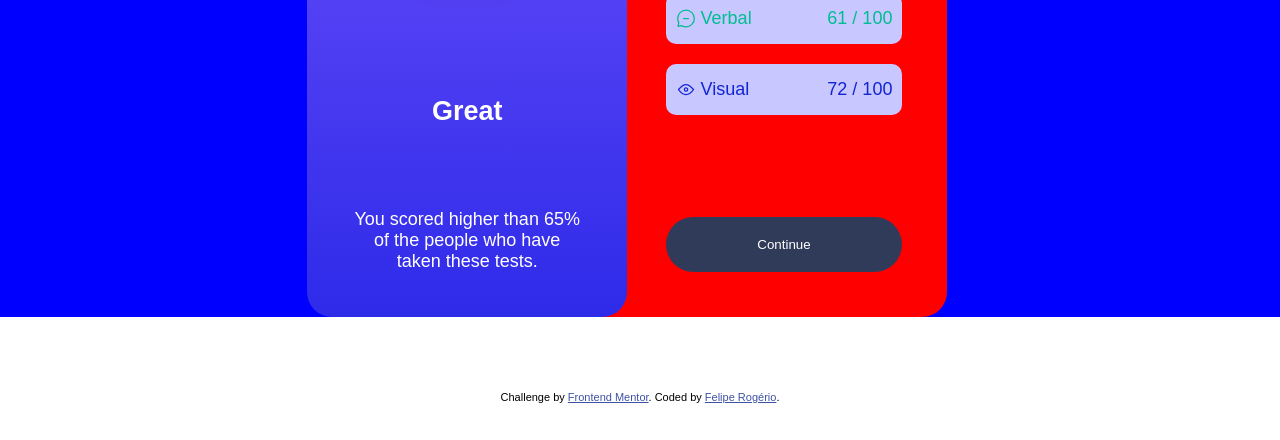
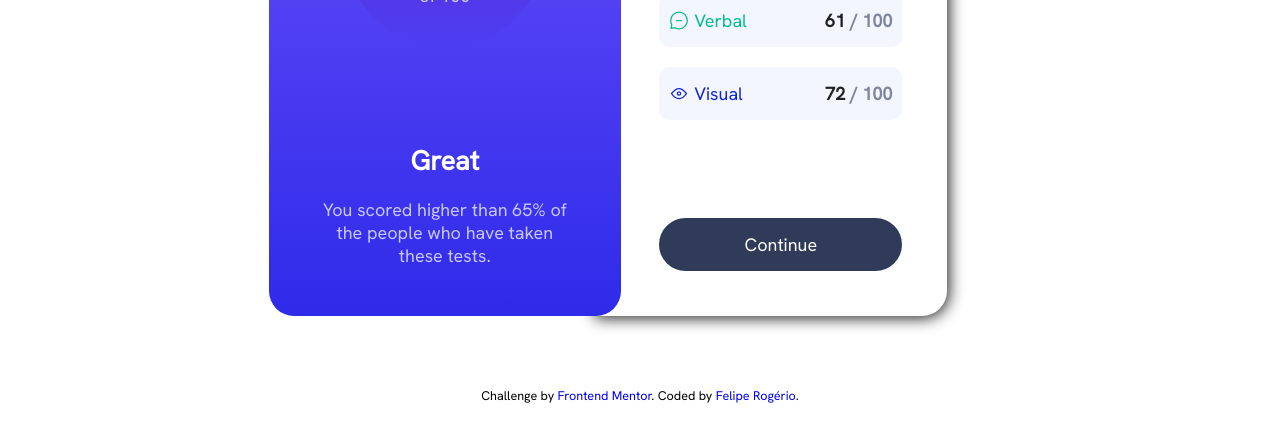
Before and after one commit to feliperogerio1/results-summary-component, a plain HTML site: page index.html in a window 1280 px wide. Shown: the part 360-800 px from the top of the page. Drawn offline with Linux system fonts and the light colour scheme; a web font is replaced by a local one.

Commit message:
Finalizando o design desktop

```diff
--- a/assets/css/styles.css
+++ b/assets/css/styles.css
@@ -1,7 +1,4 @@
-@font-face {
-    font-family: Hanken Grotesk;
-    src: url(https://fonts.google.com/specimen/Hanken+Grotesk);
-}
+@import url('https://fonts.googleapis.com/css2?family=Hanken+Grotesk&display=swap');
 
 html {
     font-size: 18px;
@@ -30,7 +27,6 @@ body {
     width: 100vw;
     height: 80vh;
     position: relative;
-    background-color: blue;
     display: flex;
     justify-content: center;
     align-items: center;
@@ -42,22 +38,22 @@ body {
     justify-content: space-between;
     position: absolute;
     z-index: 1;
-    left: 24%;
-    width: 25%;
+    left: 21%;
+    width: 27.5%;
     height: 100%;
     border-radius: 25px;
-    padding: 3.5%;
+    padding: 3.8%;
     background-image: linear-gradient(to bottom, hsl(252, 100%, 67%), hsl(241, 81%, 54%));
     text-align: center;
 }
 
 .left-card p {
-    color: white;
+    color: hsl(241, 100%, 89%);
 }
 
 .left-card h1 {
     font-size: 1.2rem;
-    color: white;
+    color: hsl(241, 100%, 89%);
     margin: 0;
 }
 
@@ -77,6 +73,7 @@ body {
 #number_result {
     font-size: 4rem;
     margin: 0;
+    color: white;
     font-weight: 700;
 }
 
@@ -84,7 +81,8 @@ body {
     font-size: 1.5rem;
     color: white;
     font-weight: 700;
-    margin: 0;
+    margin: 0 0 20px;
+    display: block;
 }
 
 #last-left {
@@ -92,17 +90,18 @@ body {
 }
 
 .right-card {
-    width: 30%;
+    width: 27.5%;
     height: 100%;
     position: absolute;
     right: 26%;
     display: flex;
     flex-direction: column;
     justify-content: space-between;
-    padding: 3.5% 3.5% 3.5% 8%;
+    padding: 3.5% 3.5% 3.5% 5%;
     border-top-right-radius: 25px;
     border-bottom-right-radius: 25px;
-    background-color: red;
+    background-color: hsl(0, 0% 100%);
+    box-shadow: 1px 1px 15px 1px #212121;
 }
 
 .right-card h1 {
@@ -120,7 +119,7 @@ body {
     padding: 15px 10px;
     margin: 20px 0 0;
     border-radius: 10px;
-    background-color: hsl(241, 100%, 89%);
+    background-color: hsla(221, 100%, 96%, 0.6);
     display: flex;
 }
 
@@ -133,6 +132,11 @@ body {
     display: flex;
     justify-content: space-between;
     margin: 0px;
+}
+
+.negrito {
+    color: #212121;
+    font-weight: 700;
 }
 
 .classe1 {
@@ -152,12 +156,53 @@ body {
     color: hsl(234, 85%, 45%);
 }
 
+.color {
+    color: hsla(224, 30%, 27%, 0.6);
+    font-weight: 700;
+}
+
 .button {
     border-radius: 30px;
     width: 100%;
     border: none;
     color: white;
     text-align: center;
-    padding: 20px;
+    padding: 15px;
     background-color: hsl(224, 30%, 27%);
+    font-family: "Hanken Grotesk", sans-serif;
+    font-size: 18px;
 }
+
+.attribution {
+    font-size: 0.7rem;
+    text-align: center;
+}
+
+.attribution a {
+    text-decoration: none;
+}
+
+@media (max-width: 375px) {
+    .card {
+        height: 100vh;
+        flex-direction: column;
+    }
+    .div-block {
+        display: block;
+    }
+    .left-card {
+        width: 100%;
+        height: auto;
+        left: 0;
+    }
+    .right-card {
+        width: 100%;
+        height: auto;
+        border-top-right-radius: 0px;
+        border-bottom-right-radius: 0px;
+        right: 0;
+    }
+    .attribution {
+        display: none;
+    }
+}
--- a/index.html
+++ b/index.html
@@ -8,12 +8,6 @@
   <link rel="stylesheet" href="./assets/css/styles.css">
 
   <title>Frontend Mentor | Results summary component</title>
-
-  <!-- Feel free to remove these styles or customise in your own stylesheet 👍 -->
-  <style>
-    .attribution { font-size: 11px; text-align: center; }
-    .attribution a { color: hsl(228, 45%, 44%); }
-  </style>
 </head>
 <body>
   <div class="container">
@@ -24,23 +18,22 @@
           <p id="number_result">76</p>
           <p>of 100</p>
         </div>
-        <p id="result">Great</p>
-        <p id="last-left">You scored higher than 65% of the people who have taken these tests.</p>
+        <p id="last-left"><span id="result">Great</span>You scored higher than 65% of the people who have taken these tests.</p>
       </div>
       <div class="right-card">
         <h1>Summary</h1>
         <div class="container-bar">
           <div class="bar classe1">
-            <img src="./assets/images/icon-reaction.svg"><p>Reaction<span>80 / 100</span></p>
+            <img src="./assets/images/icon-reaction.svg"><p>Reaction<span><span class="negrito">80</span> <span class="color">/ 100</span></span></p>
           </div>
           <div class="bar classe2">
-            <img src="./assets/images/icon-memory.svg"><p>Memory<span>92 / 100</span></p>
+            <img src="./assets/images/icon-memory.svg"><p>Memory<span><span class="negrito">92</span> <span class="color">/ 100</span></span></p>
           </div>
           <div class="bar classe3">
-            <img src="./assets/images/icon-verbal.svg"><p>Verbal<span>61 / 100</span></p>
+            <img src="./assets/images/icon-verbal.svg"><p>Verbal<span><span class="negrito">61</span> <span class="color">/ 100</span></span></p>
           </div>
           <div class="bar classe4">
-            <img src="./assets/images/icon-visual.svg"><p>Visual<span>72 / 100</span></p>
+            <img src="./assets/images/icon-visual.svg"><p>Visual<span><span class="negrito">72</span> <span class="color">/ 100</span></span></p>
           </div>
         </div>
         <button class="button">Continue</button>
```
